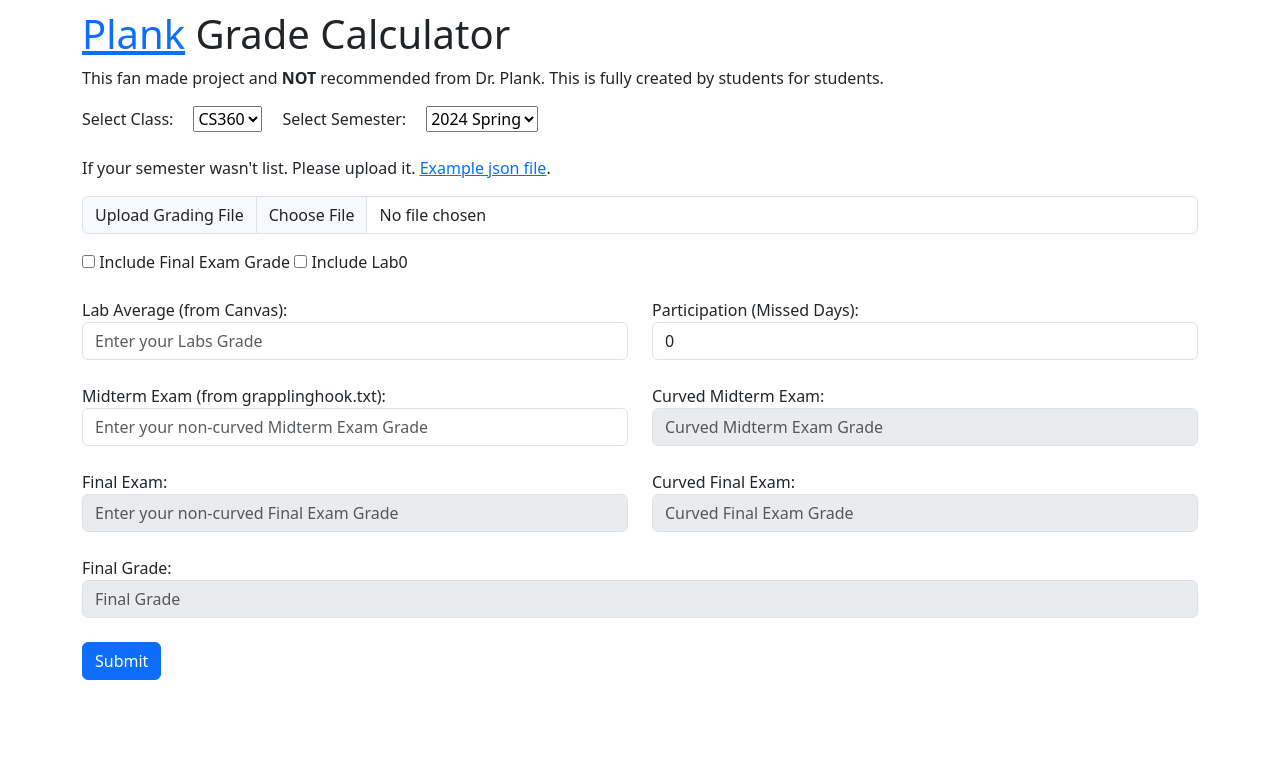
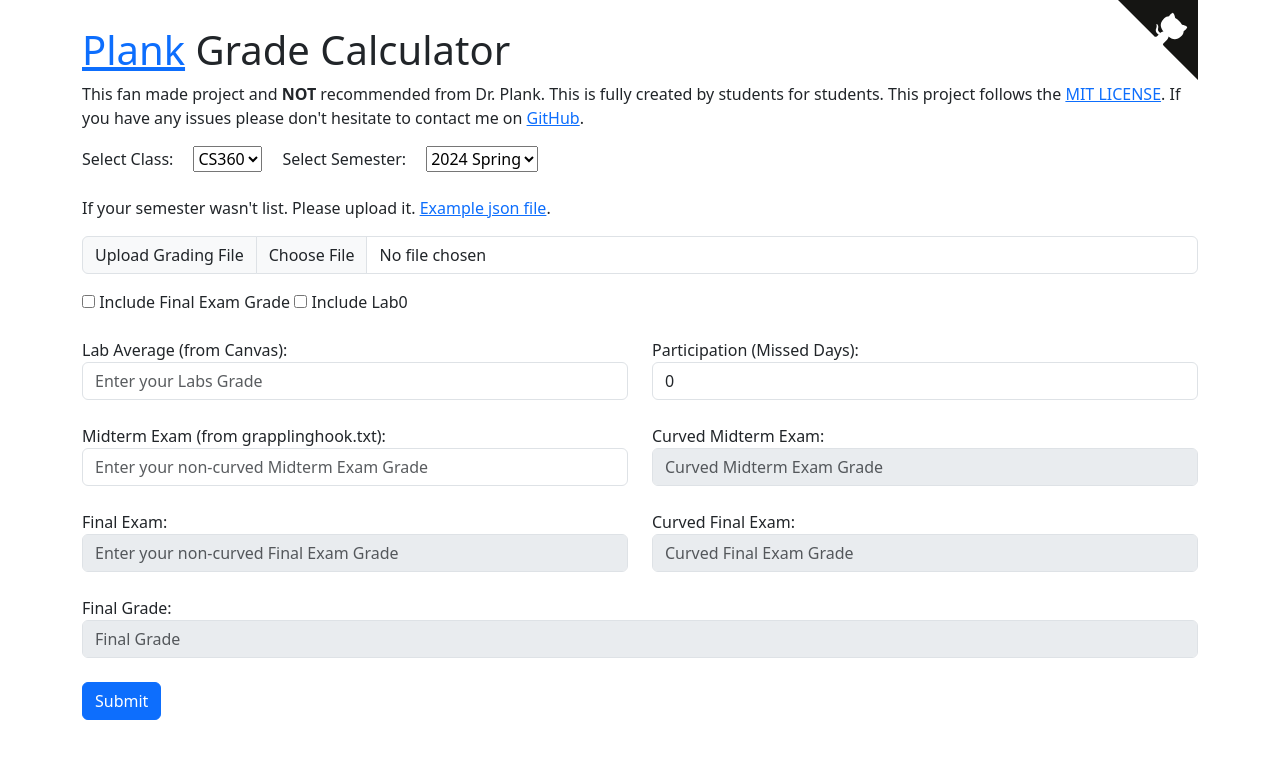
Before and after one commit to PiSaucer/plank-grades, a plain HTML site: page index.html in a window 1280 px wide. Drawn offline with nearby package versions, Linux system fonts and the light colour scheme.

Commit message:
Add GitHub Links

```diff
--- a/index.html
+++ b/index.html
@@ -22,9 +22,61 @@
 </head>
 
 <body>
+    <div class="container">
+        <div class="navbar navbar-default" role="navigation">
+            <div class="container-fluid">
+                <ul class="nav navbar-nav navbar-right">
+                    <li>
+                        <a href="https://github.com/PiSaucer/plank-grades" class="github-corner" target="_blank" aria-label="View source on GitHub"><svg width="80" height="80"
+                                viewBox="0 0 250 250"
+                                style="fill:#151513; color:#fff; position: absolute; top: 0; border: 0; right: 0;"
+                                aria-hidden="true">
+                                <path d="M0,0 L115,115 L130,115 L142,142 L250,250 L250,0 Z"></path>
+                                <path
+                                    d="M128.3,109.0 C113.8,99.7 119.0,89.6 119.0,89.6 C122.0,82.7 120.5,78.6 120.5,78.6 C119.2,72.0 123.4,76.3 123.4,76.3 C127.3,80.9 125.5,87.3 125.5,87.3 C122.9,97.6 130.6,101.9 134.4,103.2"
+                                    fill="currentColor" style="transform-origin: 130px 106px;" class="octo-arm"></path>
+                                <path
+                                    d="M115.0,115.0 C114.9,115.1 118.7,116.5 119.8,115.4 L133.7,101.6 C136.9,99.2 139.9,98.4 142.2,98.6 C133.8,88.0 127.5,74.4 143.8,58.0 C148.5,53.4 154.0,51.2 159.7,51.0 C160.3,49.4 163.2,43.6 171.4,40.1 C171.4,40.1 176.1,42.5 178.8,56.2 C183.1,58.6 187.2,61.8 190.9,65.4 C194.5,69.0 197.7,73.2 200.1,77.6 C213.8,80.2 216.3,84.9 216.3,84.9 C212.7,93.1 206.9,96.0 205.4,96.6 C205.1,102.4 203.0,107.8 198.3,112.5 C181.9,128.9 168.3,122.5 157.7,114.1 C157.9,116.9 156.7,120.9 152.7,124.9 L141.0,136.5 C139.8,137.7 141.6,141.9 141.8,141.8 Z"
+                                    fill="currentColor" class="octo-body"></path>
+                            </svg></a>
+                        <style>
+                            .github-corner:hover .octo-arm {
+                                animation: octocat-wave 560ms ease-in-out
+                            }
+
+                            @keyframes octocat-wave {
+                                0%,
+                                100% {
+                                    transform: rotate(0)
+                                }
+                                20%,
+                                60% {
+                                    transform: rotate(-25deg)
+                                }
+                                40%,
+                                80% {
+                                    transform: rotate(10deg)
+                                }
+                            }
+
+                            @media (max-width:500px) {
+                                .github-corner:hover .octo-arm {
+                                    animation: none
+                                }
+                                .github-corner .octo-arm {
+                                    animation: octocat-wave 560ms ease-in-out
+                                }
+                            }
+                        </style>
+                    </li>
+                </ul>
+            </div>
+        </div>
+    </div>
+
     <div class="container-sm" style="margin-top: 10px;">
         <h1><a href="https://web.eecs.utk.edu/~jplank/plank/classes/" target="_blank">Plank</a> Grade Calculator</h1>
-        <p>This fan made project and <strong>NOT</strong> recommended from Dr. Plank. This is fully created by students for students.</p>
+        <p>This fan made project and <strong>NOT</strong> recommended from Dr. Plank. This is fully created by students for students. This project follows the <a href="LICENSE">MIT LICENSE</a>. If you have any issues please don't hesitate to contact me on <a href="https://github.com/PiSaucer/plank-grades">GitHub</a>.</p>
 
         <div id="alert"></div>
 
```
